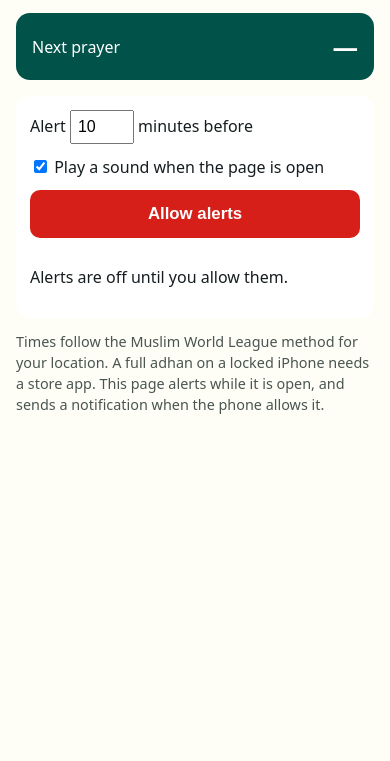
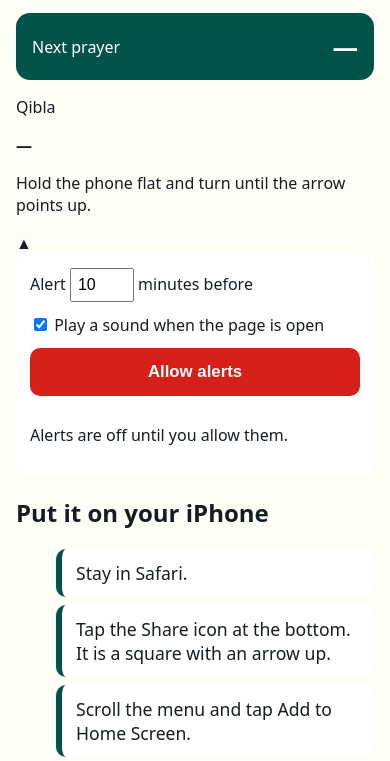
Before and after one commit to Gorse-Hill/Masjid-Pulse, a website: page public/phone/index.html in a window 390 px wide. Shown: the part 83-844 px from the top of the page. Drawn offline with Linux system fonts and the light colour scheme.

Commit message:
Add Qibla and Home Screen steps to the phone page

```diff
--- a/public/phone/index.html
+++ b/public/phone/index.html
@@ -28,15 +28,32 @@
       <p id="alert-text">Adhan</p>
     </section>
     <ul id="prayers"></ul>
+    <section class="qibla">
+      <div>
+        <p class="kicker">Qibla</p>
+        <strong id="qibla-deg">—</strong>
+        <p id="qibla-text">Hold the phone flat and turn until the arrow points up.</p>
+      </div>
+      <div id="qibla-dial" class="dial" aria-hidden="true">▲</div>
+    </section>
     <section class="controls">
       <label>Alert <input id="before" type="number" min="0" max="60" value="10" /> minutes before</label>
       <label class="check"><input id="sound" type="checkbox" checked /> Play a sound when the page is open</label>
       <button id="enable" type="button">Allow alerts</button>
       <p id="status">Alerts are off until you allow them.</p>
     </section>
+    <section class="howto">
+      <h2>Put it on your iPhone</h2>
+      <ol>
+        <li>Stay in Safari.</li>
+        <li>Tap the Share icon at the bottom. It is a square with an arrow up.</li>
+        <li>Scroll the menu and tap Add to Home Screen.</li>
+        <li>Tap Add. Open the new Salat icon, then tap Allow alerts.</li>
+      </ol>
+    </section>
     <p class="note">
-      Times follow the Muslim World League method for your location. A full adhan on a locked iPhone needs a
-      store app. This page alerts while it is open, and sends a notification when the phone allows it.
+      Times follow the Muslim World League method. The sound plays while this page is open. A full adhan on a
+      locked iPhone needs a store app.
     </p>
     <script src="/phone/phone.js"></script>
   </body>
```
